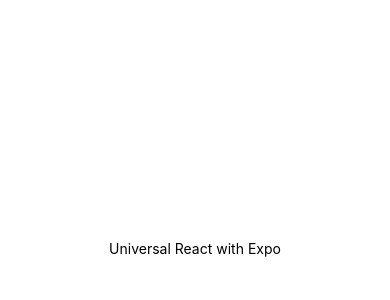
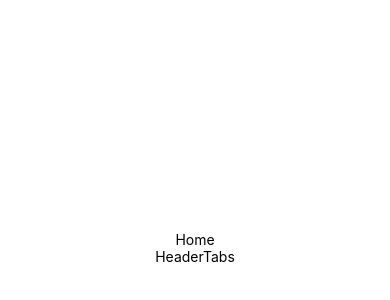
Before and after one commit to webdevFaizan/Uber-Eats, a React Native app: screen / in a window 390 px wide. Shown: the part 174-474 px from the top of the page. Built offline with nearby package versions, Linux system fonts and the light colour scheme.

Commit message:
The first basic react-native components build and it starts working. The different components are being loaded.

```diff
--- a/App.js
+++ b/App.js
@@ -1,4 +1,5 @@
 import { View, Text } from "react-native";
+import Home from "./screens/Home";
 
 export default function App() {
   return (
@@ -9,7 +10,7 @@ export default function App() {
         alignItems: "center",
       }}
     >
-      <Text>Universal React with Expo</Text>
+      <Home/>
     </View>
   );
 }
--- a/app.json
+++ b/app.json
@@ -1,7 +1,7 @@
 {
   "expo": {
-    "name": "1",
-    "slug": "1",
+    "name": "UberEats",
+    "slug": "UberEats",
     "version": "1.0.0",
     "orientation": "portrait",
     "icon": "./assets/icon.png",
--- /dev/null
+++ b/components/HeaderTabs.js
@@ -0,0 +1,10 @@
+import { View, Text } from 'react-native'
+import React from 'react'
+
+export default function HeaderTabs() {
+  return (
+    <View>
+      <Text>HeaderTabs</Text>
+    </View>
+  )
+}
--- /dev/null
+++ b/screens/Home.js
@@ -0,0 +1,18 @@
+import { View, Text } from 'react-native'
+import React from 'react'
+import HeaderTabs from '../components/HeaderTabs'
+
+export default function Home() {
+  return (
+    <View
+    style={{
+        flex: 1,
+        justifyContent: "center",
+        alignItems: "center",
+      }}
+    >
+      <Text>Home</Text>
+      <HeaderTabs/>
+    </View>
+  )
+}
```
